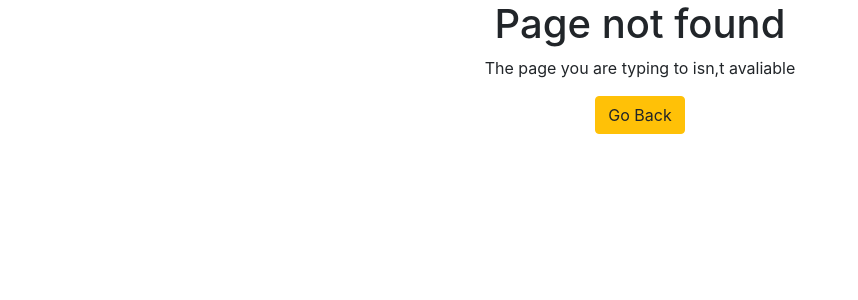
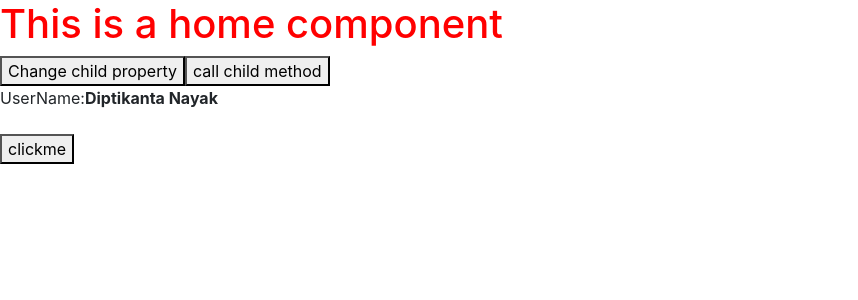
Before and after one commit to Diptikanta-Nayak/angular-first-project, an Angular app: page /home in a window 1280 px wide. Before the commit this address led to /page-not-found. Shown: the top 300 px of the page, without its empty margins (0-858 px from the left). Built offline with nearby package versions, Linux system fonts and the light colour scheme.

Commit message:
i completed viewChild

```diff
--- a/src/app/app-routing.module.ts
+++ b/src/app/app-routing.module.ts
@@ -4,6 +4,7 @@ import { RouterModule, Routes } from '@angular/router';
 import { from } from 'rxjs';
 import { CreateuserComponent } from './createuser/createuser.component';
 import { AuthGuard } from './guards/auth.guard';
+import { HomeComponent } from './home/home.component';
 import { LoginpageComponent } from './loginpage/loginpage.component';
 import { PageNotFoundComponent } from './page-not-found/page-not-found.component';
 import { ProductComponent } from './product/product.component';
@@ -20,6 +21,8 @@ const routes: Routes = [
   { path: 'product-edit/:id', canActivate: [AuthGuard], component: ProductComponent },
   { path: 'page-not-found', component: PageNotFoundComponent },
   { path: 'loginpage', component: LoginpageComponent },
+  {path:'home',component:HomeComponent},
+
   { path: '', redirectTo: '/userlists', pathMatch: 'full' },
 
   { path: 'customers', loadChildren: () => import('./customers/customers.module').then(m => m.CustomersModule) },
--- a/src/app/app.module.ts
+++ b/src/app/app.module.ts
@@ -9,6 +9,8 @@ import { UserlistsComponent } from './userlists/userlists.component';
 import { ProductlistComponent } from './productlist/productlist.component';
 import { PageNotFoundComponent } from './page-not-found/page-not-found.component';
 import { LoginpageComponent } from './loginpage/loginpage.component';
+import { HomeComponent } from './home/home.component';
+import { CourseComponent } from './course/course.component';
 
 
 @NgModule({
@@ -21,6 +23,8 @@ import { LoginpageComponent } from './loginpage/loginpage.component';
     ProductlistComponent,
     PageNotFoundComponent,
     LoginpageComponent,
+    HomeComponent,
+    CourseComponent,
 
 
 
--- /dev/null
+++ b/src/app/course/course.component.html
@@ -0,0 +1,6 @@
+<div>
+  UserName:<strong>{{userName}}</strong>
+  <br><br>
+
+   <button (click)="clicklMe()">clickme</button>
+</div>
--- /dev/null
+++ b/src/app/course/course.component.ts
@@ -0,0 +1,29 @@
+import { Component, Input, OnInit } from '@angular/core';
+import { Data } from '@angular/router';
+
+@Component({
+  selector: 'app-course',
+  templateUrl: './course.component.html',
+  styleUrls: ['./course.component.scss']
+})
+export class CourseComponent implements OnInit {
+
+  @Input() userName:string;
+
+
+
+  constructor() {}
+
+
+
+  ngOnInit(): void {
+
+
+
+  }
+
+  clicklMe(){
+    alert(this.userName)
+  }
+
+}
--- /dev/null
+++ b/src/app/home/home.component.html
@@ -0,0 +1,6 @@
+<h1 #nameRef>This is a home component</h1>
+<div>
+<button (click)="changChildProperty()">Change child property</button>
+<button (click)="callChildMethod()" >call  child method</button>
+</div>
+<app-course [userName]="childData"></app-course>
--- /dev/null
+++ b/src/app/home/home.component.ts
@@ -0,0 +1,38 @@
+import { AfterViewInit, Component, ElementRef, OnInit, ViewChild ,Input} from '@angular/core';
+import { CourseComponent } from '../course/course.component';
+
+@Component({
+  selector: 'app-home',
+  templateUrl: './home.component.html',
+  styleUrls: ['./home.component.scss']
+})
+export class HomeComponent implements OnInit ,AfterViewInit {
+
+
+  @ViewChild('nameRef')nameElementRef:ElementRef;
+
+  @ViewChild(CourseComponent) child:CourseComponent;
+
+
+  childData='Diptikanta Nayak';
+
+  ngAfterViewInit() {
+    this.nameElementRef.nativeElement.style.color="red"
+    console.log(this.child)
+  }
+
+  constructor() {}
+
+
+  ngOnInit(): void {
+    // console.log(this.nameElementRef)
+  }
+  changChildProperty(){
+this.child.userName="dipu";
+
+  }
+  callChildMethod(){
+this.child.clicklMe()
+  }
+
+}
```
Also changed, not shown: src/app/course/course.component.scss (added), src/app/home/home.component.scss (added), 2 other files (tests, documents, lock files or other folders).
